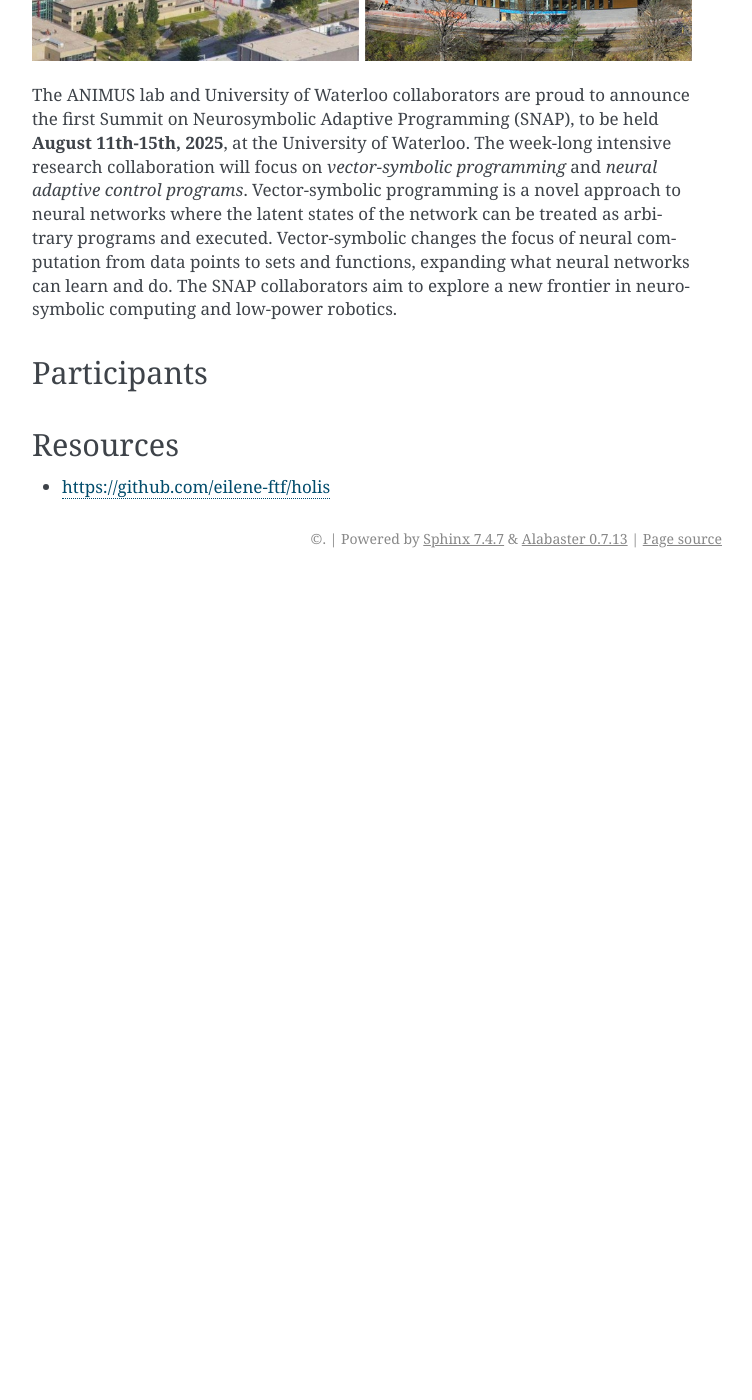
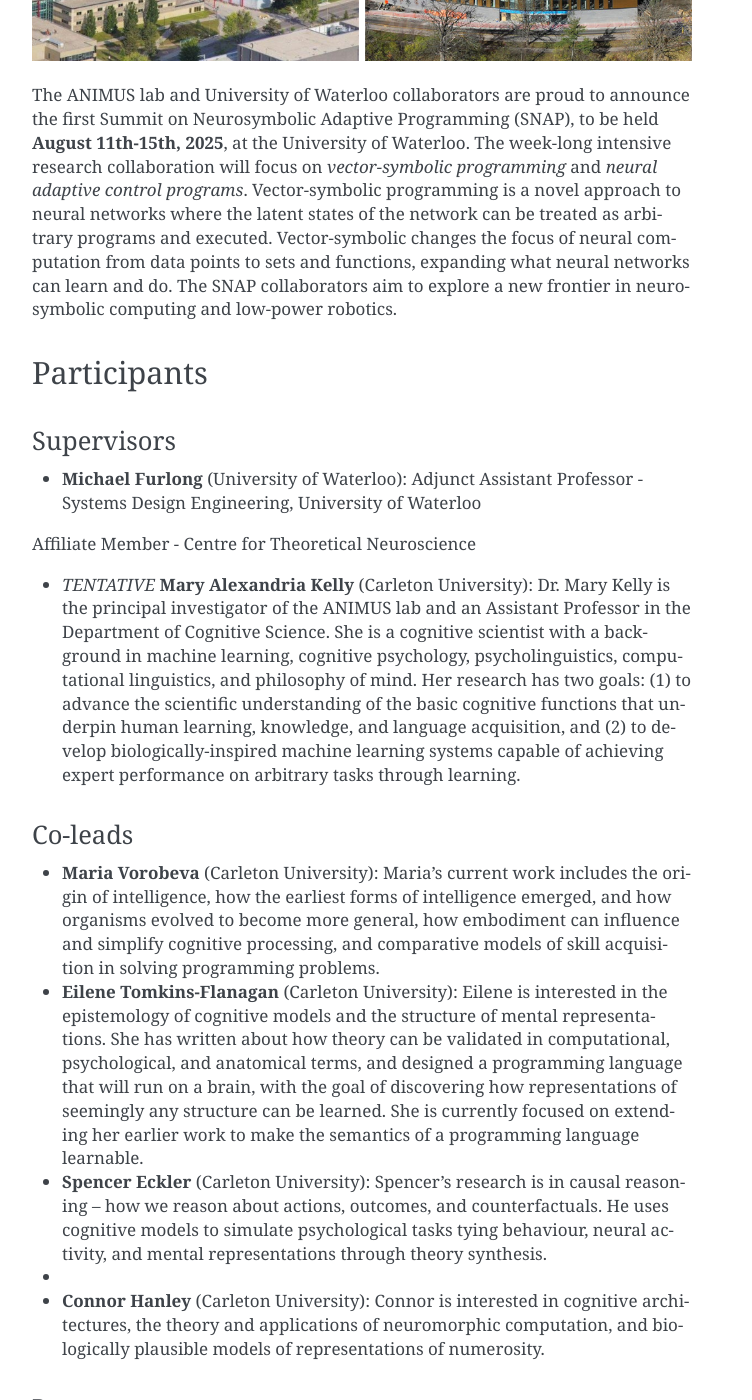
Before and after one commit to Hyperdimensional-Cog-Architectures/notebooks, a Sphinx documentation site: the page built from docs/source/waterloo_research_2025.rst, in a window 1280 px wide and 1400 px high, scrolled down 518 px. Shown: the whole window, without its empty margins (388-1140 px from the left). Built offline with Sphinx 7.4.7, drawn with Linux system fonts in a browser that asks for light colours; before the commit the page ends 1096 px from its top, so only the background shows below that.

Commit message:
Update waterloo_research_2025.rst

```diff
--- a/docs/source/waterloo_research_2025.rst
+++ b/docs/source/waterloo_research_2025.rst
@@ -6,9 +6,33 @@
 
 The ANIMUS lab and University of Waterloo collaborators are proud to announce the first Summit on Neurosymbolic Adaptive Programming (SNAP), to be held **August 11th-15th, 2025**, at the University of Waterloo. The week-long intensive research collaboration will focus on *vector-symbolic programming* and *neural adaptive control programs*. Vector-symbolic programming is a novel approach to neural networks where the latent states of the network can be treated as arbitrary programs and executed. Vector-symbolic changes the focus of neural computation from data points to sets and functions, expanding what neural networks can learn and do. The SNAP collaborators aim to explore a new frontier in neuro-symbolic computing and low-power robotics.
 
-++++++++++++
+========
 Participants
-++++++++++++
+========
+
+Supervisors
+----------------
+
+* **Michael Furlong** (University of Waterloo): Adjunct Assistant Professor - Systems Design Engineering, University of Waterloo
+Affiliate Member - Centre for Theoretical Neuroscience
+
+* *TENTATIVE* **Mary Alexandria Kelly** (Carleton University): Dr. Mary Kelly is the principal investigator of the ANIMUS lab and an Assistant Professor in the Department of Cognitive Science. She is a cognitive scientist with a background in machine learning, cognitive psychology, psycholinguistics, computational linguistics, and philosophy of mind. Her research has two goals: (1) to advance the scientific understanding of the basic cognitive functions that underpin human learning, knowledge, and language acquisition, and (2) to develop biologically-inspired machine learning systems capable of achieving expert performance on arbitrary tasks through learning.
+
+Co-leads
+-------------
+
+
+* **Maria Vorobeva** (Carleton University): Maria’s current work includes the origin of intelligence, how the earliest forms of intelligence emerged, and how organisms evolved to become more general, how embodiment can influence and simplify cognitive processing, and comparative models of skill acquisition in solving programming problems.
+
+* **Eilene Tomkins-Flanagan** (Carleton University): Eilene is interested in the epistemology of cognitive models and the structure of mental representations. She has written about how theory can be validated in computational, psychological, and anatomical terms, and designed a programming language that will run on a brain, with the goal of discovering how representations of seemingly any structure can be learned. She is currently focused on extending her earlier work to make the semantics of a programming language learnable.
+
+* **Spencer Eckler** (Carleton University): Spencer’s research is in causal reasoning – how we reason about actions, outcomes, and counterfactuals. He uses cognitive models to simulate psychological tasks tying behaviour, neural activity, and mental representations through theory synthesis.
+
+*
+
+* **Connor Hanley** (Carleton University): Connor is interested in cognitive architectures, the theory and applications of neuromorphic computation, and biologically plausible models of representations of numerosity.
+
+
 
 +++++++++
 Resources
```
